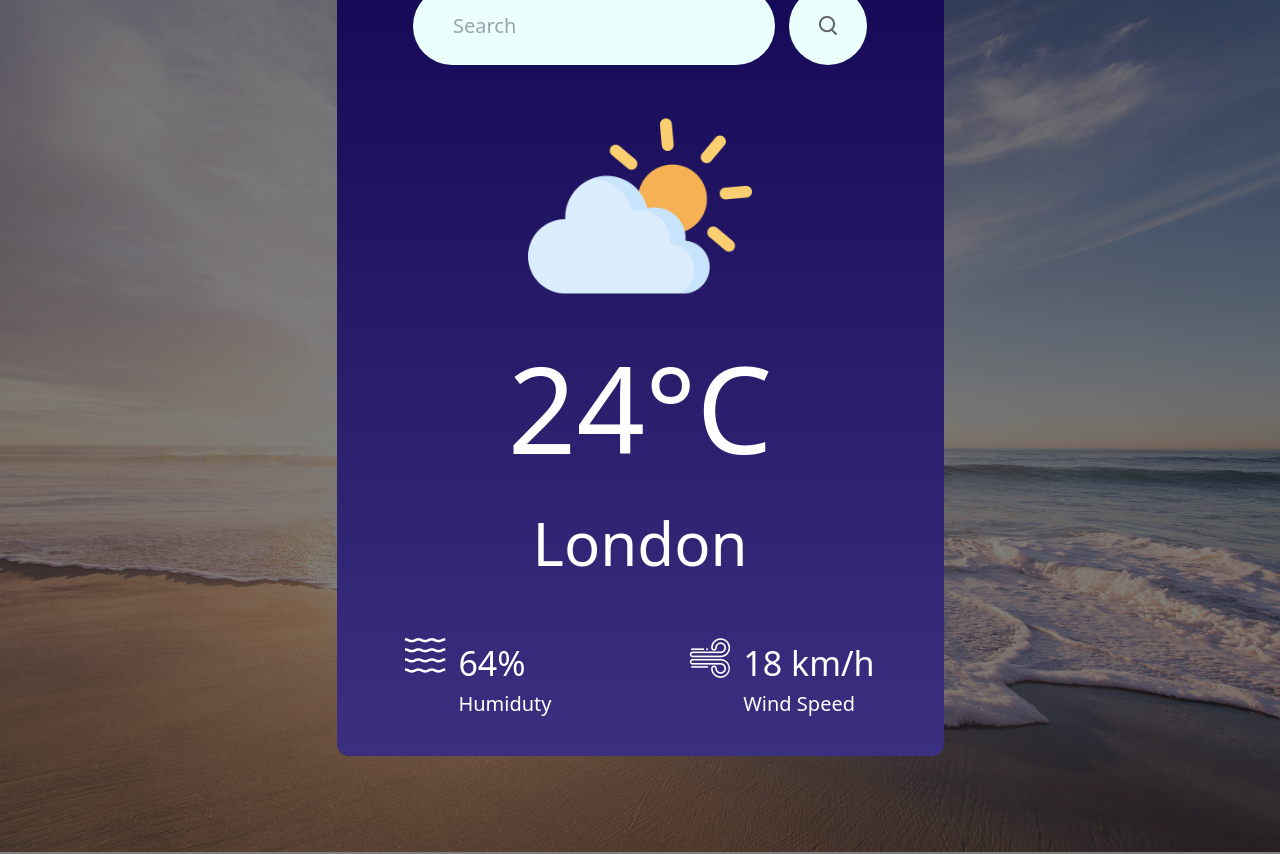
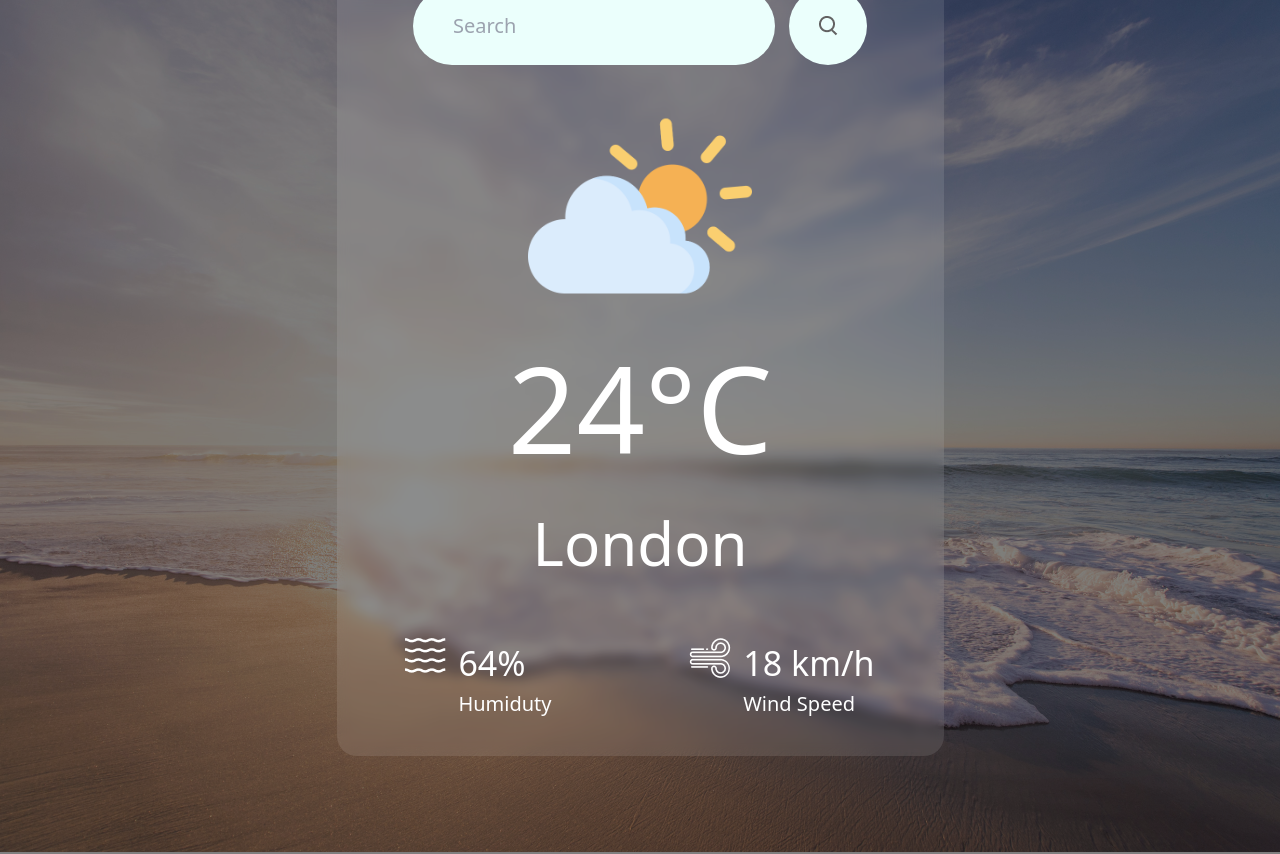
Before and after one commit to NathanDavids/Weather-App, a React (Vite) app: page / in a window 1280 px wide. Shown: the top 854 px of the page. Built offline with nearby package versions, Linux system fonts and the light colour scheme.

Commit message:
Added the glass effect for the content container

```diff
--- a/src/components/WeatherApp/WeatherApp.css
+++ b/src/components/WeatherApp/WeatherApp.css
@@ -16,7 +16,9 @@
     margin: auto;
     margin-top: 75px;
     border-radius: 12px;
-    background-image: linear-gradient(180deg, #130754 0%, #3b2f80 100%);
+    backdrop-filter: blur(6px);
+    background: rgba(255, 255, 255, 0.1);
+    border-radius: 20px;
 }
 
 .top-bar{
--- a/src/components/WeatherApp/WeatherApp.jsx
+++ b/src/components/WeatherApp/WeatherApp.jsx
@@ -113,7 +113,7 @@ function WeatherApp() {
     <section className='weatherApp w-full h-[1000px] bg-black'>
         <img src={bgImg} alt="" className='w-full h-full'/>
         <div className='overlay'></div>
-        <div className='container w-[600px] bg-white'>
+        <div className='container w-[600px]'>
             <div className='top-bar'>
                 <input type="text" className='cityInput' placeholder='Search'/>
                 <div className='search-icon' onClick={()=> {search()}}>
```
